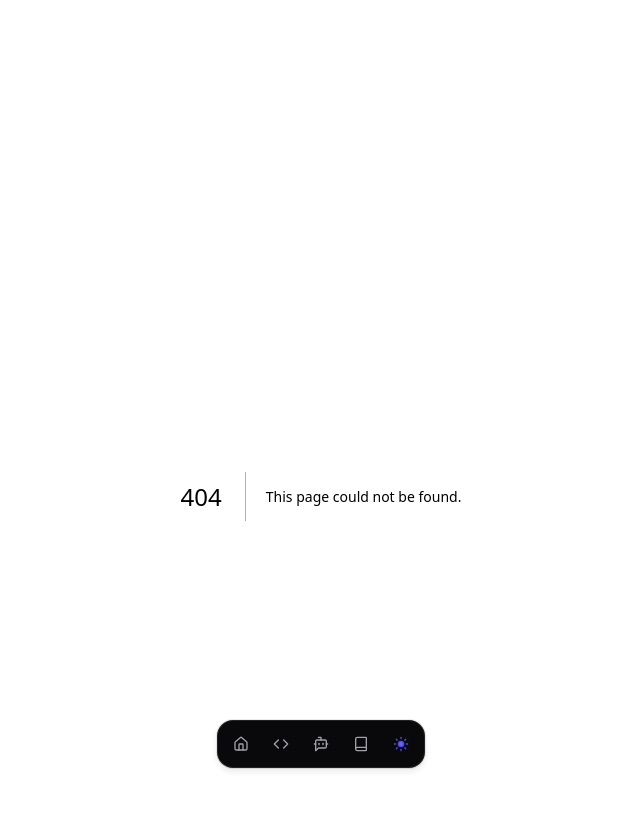
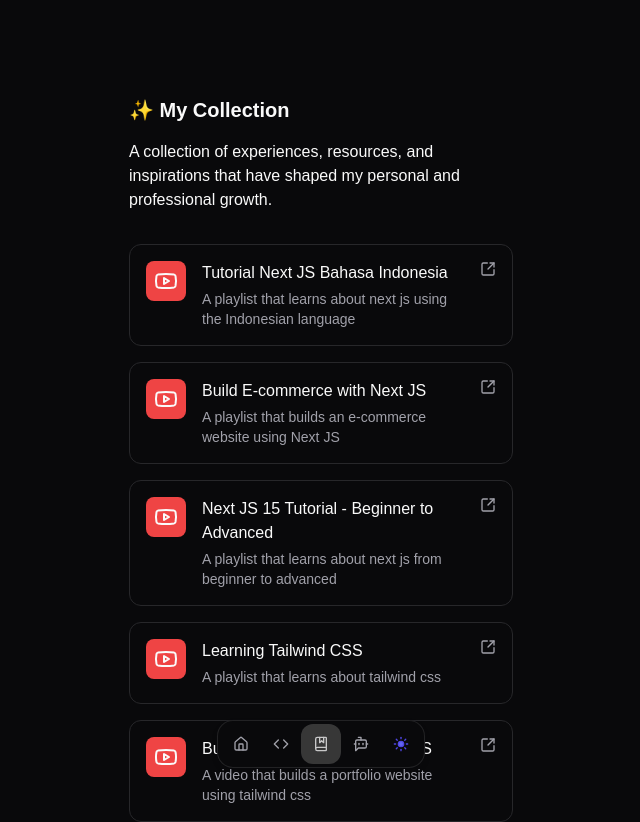
Before and after one commit to Brilliahib/portfolio-v2, a Next.js app: page /collections in a window 1280 px wide. Before the commit this address had no page. Shown: the top 822 px of the page, without its empty margins (319-959 px from the left). Built offline with nearby package versions, Linux system fonts and the light colour scheme; a web font is replaced by a local one.

Commit message:
feat: collection page functionality

```diff
--- /dev/null
+++ b/src/app/collections/page.tsx
@@ -0,0 +1,9 @@
+import CollectionWrapper from "@/components/organisms/collection/CollectionWrapper";
+
+export default function CollectionsPage() {
+  return (
+    <section>
+      <CollectionWrapper />
+    </section>
+  );
+}
--- /dev/null
+++ b/src/components/organisms/collection/CollectionContent.tsx
@@ -0,0 +1,35 @@
+import { Card, CardContent } from "@/components/ui/card";
+import { collection } from "@/data/data";
+import { SquareArrowOutUpRightIcon, Youtube } from "lucide-react";
+import Link from "next/link";
+
+export default function CollectionContent() {
+  return (
+    <div className="space-y-4">
+      {collection.map((item) => (
+        <div key={item.id}>
+          <Link href={item.link} target="_blank">
+            <Card className="transition-all duration-200 ease-in-out hover:bg-muted-foreground/10">
+              <CardContent className="p-4">
+                <div className="flex items-start justify-between gap-4">
+                  <div className="flex gap-4">
+                    <div className="flex h-10 w-10 shrink-0 items-center justify-center rounded-lg bg-red-500">
+                      <Youtube />
+                    </div>
+                    <div className="space-y-1">
+                      <h1>{item.title}</h1>
+                      <p className="text-sm text-muted-foreground">
+                        {item.description}
+                      </p>
+                    </div>
+                  </div>
+                  <SquareArrowOutUpRightIcon className="h-4 w-4 flex-shrink-0 text-muted-foreground" />
+                </div>
+              </CardContent>
+            </Card>
+          </Link>
+        </div>
+      ))}
+    </div>
+  );
+}
--- /dev/null
+++ b/src/components/organisms/collection/CollectionHeading.tsx
@@ -0,0 +1,11 @@
+export default function CollectionHeading() {
+  return (
+    <div className="space-y-4 pb-8">
+      <h1 className="text-xl font-semibold">✨ My Collection</h1>
+      <p>
+        A collection of experiences, resources, and inspirations that have
+        shaped my personal and professional growth.
+      </p>
+    </div>
+  );
+}
--- /dev/null
+++ b/src/components/organisms/collection/CollectionWrapper.tsx
@@ -0,0 +1,11 @@
+import CollectionContent from "./CollectionContent";
+import CollectionHeading from "./CollectionHeading";
+
+export default function CollectionWrapper() {
+  return (
+    <div>
+      <CollectionHeading />
+      <CollectionContent />
+    </div>
+  );
+}
--- a/src/data/data.tsx
+++ b/src/data/data.tsx
@@ -1,4 +1,59 @@
-import { Book, BotMessageSquare, Code, Hexagon, Home } from "lucide-react";
+import {
+  BookMarked,
+  BotMessageSquare,
+  Code,
+  Hexagon,
+  Home,
+} from "lucide-react";
+
+export const collection = [
+  {
+    id: 1,
+    title: "Tutorial Next JS Bahasa Indonesia",
+    description:
+      "A playlist that learns about next js using the Indonesian language",
+    link: "https://www.youtube.com/watch?v=zw5wKyqDEUc&list=PLmF_zPV9ZcP2aYRuoEsMla5gqNjxP-V20",
+  },
+  {
+    id: 2,
+    title: "Build E-commerce with Next JS",
+    description: "A playlist that builds an e-commerce website using Next JS",
+    link: "https://www.youtube.com/watch?v=BrBs5PWAAoo&list=PLmF_zPV9ZcP39zezaMMdh26j2DzEKwqNw",
+  },
+  {
+    id: 3,
+    title: "Next JS 15 Tutorial - Beginner to Advanced",
+    description:
+      "A playlist that learns about next js from beginner to advanced",
+    link: "https://www.youtube.com/watch?v=b4ba60j_4o8&list=PLC3y8-rFHvwhIEc4I4YsRz5C7GOBnxSJY",
+  },
+  {
+    id: 4,
+    title: "Learning Tailwind CSS",
+    description: "A playlist that learns about tailwind css",
+    link: "https://www.youtube.com/watch?v=z3slaXqmkT0&list=PLFIM0718LjIUHFRMzPJ0wGjx9_NlC5d1h",
+  },
+  {
+    id: 5,
+    title: "Build Portfolio with Tailwind CSS",
+    description: "A video that builds a portfolio website using tailwind css",
+    link: "https://www.youtube.com/watch?v=8Ea4oq8qFtM&t=4777s",
+  },
+  {
+    id: 6,
+    title: "Tutorial Basic Rest API with Express JS, Prisma, PostgreSQL",
+    description:
+      "A video that learns about Rest API using Express JS, Prisma, and PostgreSQL",
+    link: "https://www.youtube.com/watch?v=l9reBF_i00g&t=2893s",
+  },
+  {
+    id: 7,
+    title: "Client-side Rendering vs Server-side Rendering",
+    description:
+      "A video that explains the difference between client-side rendering and server-side rendering",
+    link: "https://www.youtube.com/watch?v=9-mlXQqa6m0&t=350s",
+  },
+];
 
 export const navItems = [
   {
@@ -15,15 +70,15 @@ export const navItems = [
   },
   {
     id: 3,
+    label: "Collection",
+    href: "/collections",
+    icon: <BookMarked className="h-full w-full" />,
+  },
+  {
+    id: 4,
     label: "Chatbot",
     href: "/bot",
     icon: <BotMessageSquare className="h-full w-full" />,
-  },
-  {
-    id: 4,
-    label: "Guestbook",
-    href: "/soon",
-    icon: <Book className="h-full w-full" />,
   },
   {
     id: 5,
```
